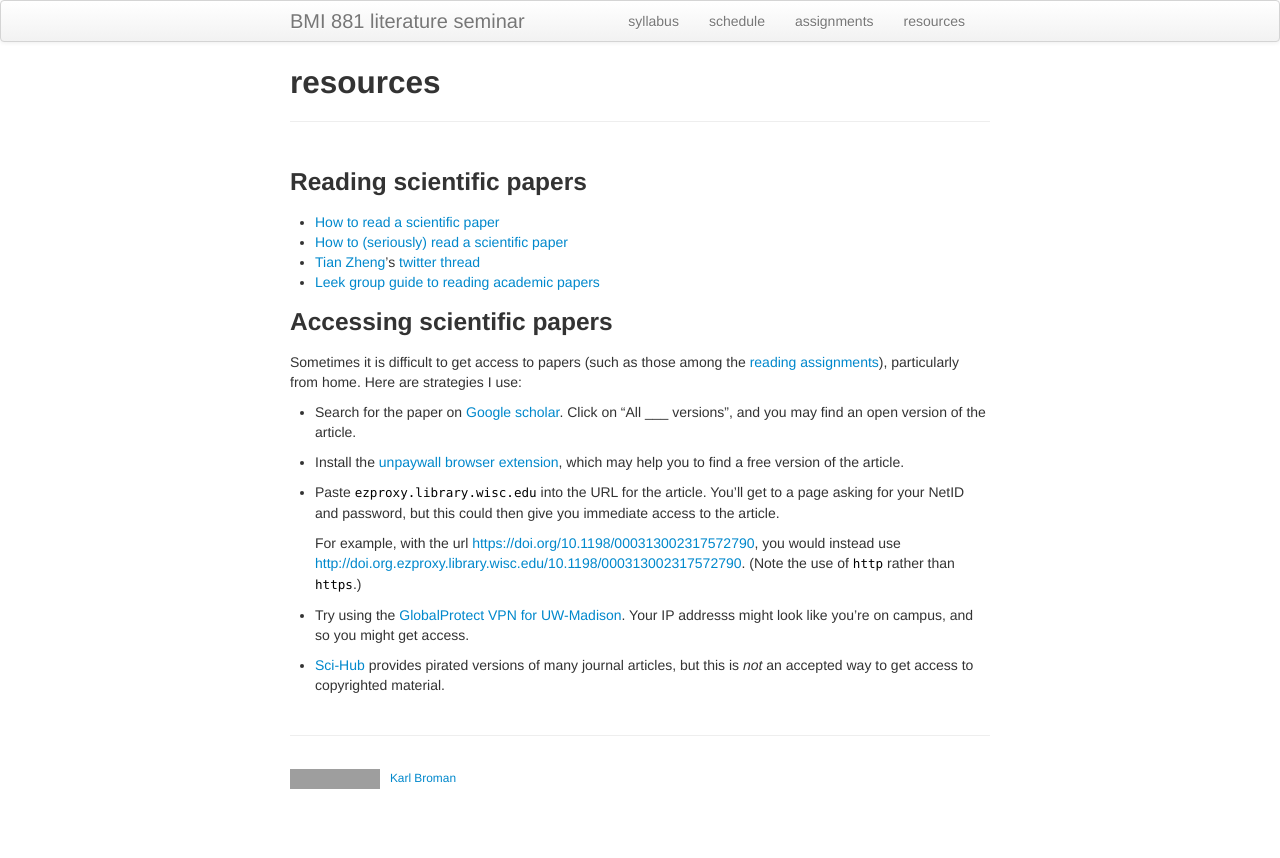
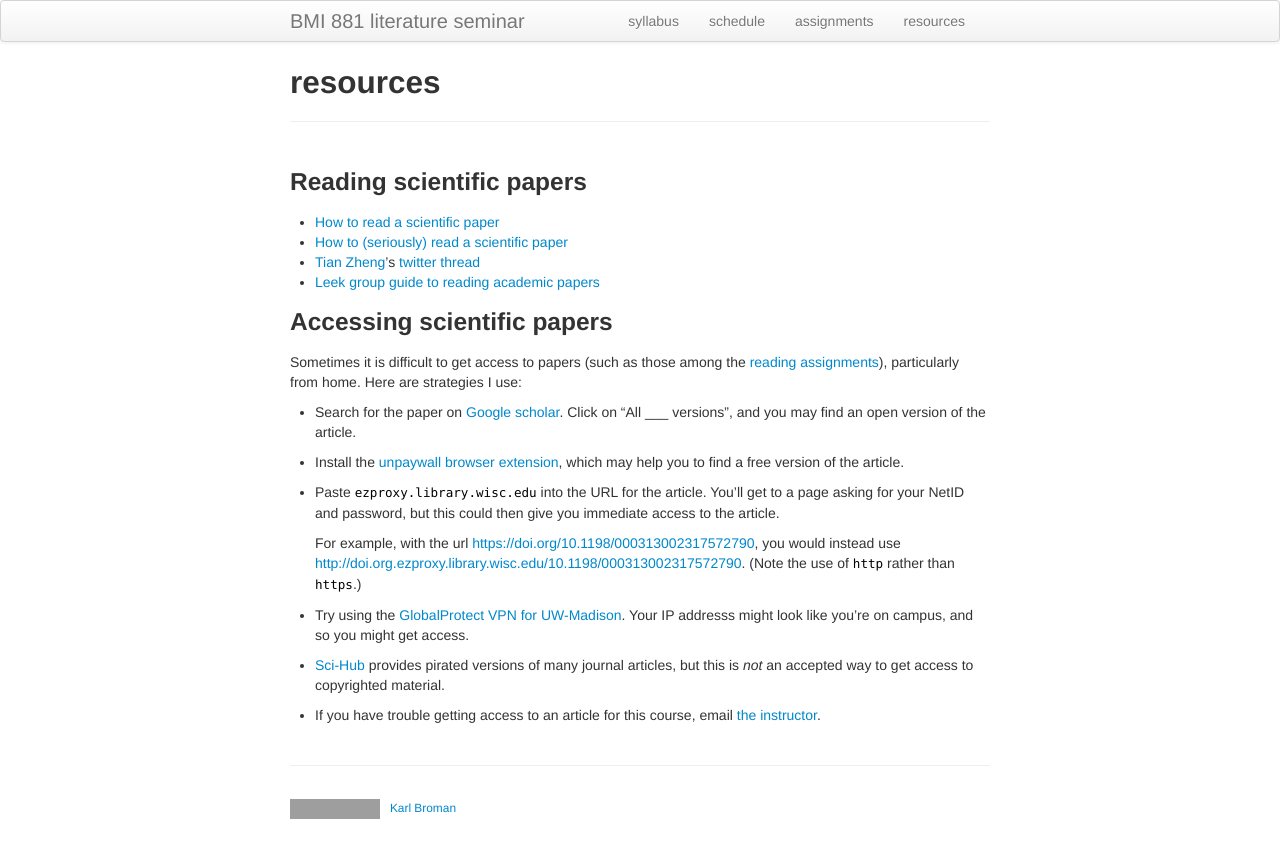
Before and after one commit to kbroman/BMI881_fall2022, a Jekyll site: the page built from resources.md, in a window 1280 px wide. Shown: the top 858 px of the page. Built offline with Jekyll 4.4.1, drawn with Linux system fonts in a browser that asks for light colours; grey boxes are pictures that could not be loaded.

Commit message:
resources: add "email the instructor" option

```diff
--- a/resources.md
+++ b/resources.md
@@ -40,3 +40,6 @@ Here are strategies I use:
 - [Sci-Hub](https://sci-hub.se) provides pirated versions of many
   journal articles, but this is _not_ an accepted way to get access to
   copyrighted material.
+
+- If you have trouble getting access to an article for this course,
+  email [the instructor](https://kbroman.org).
```
